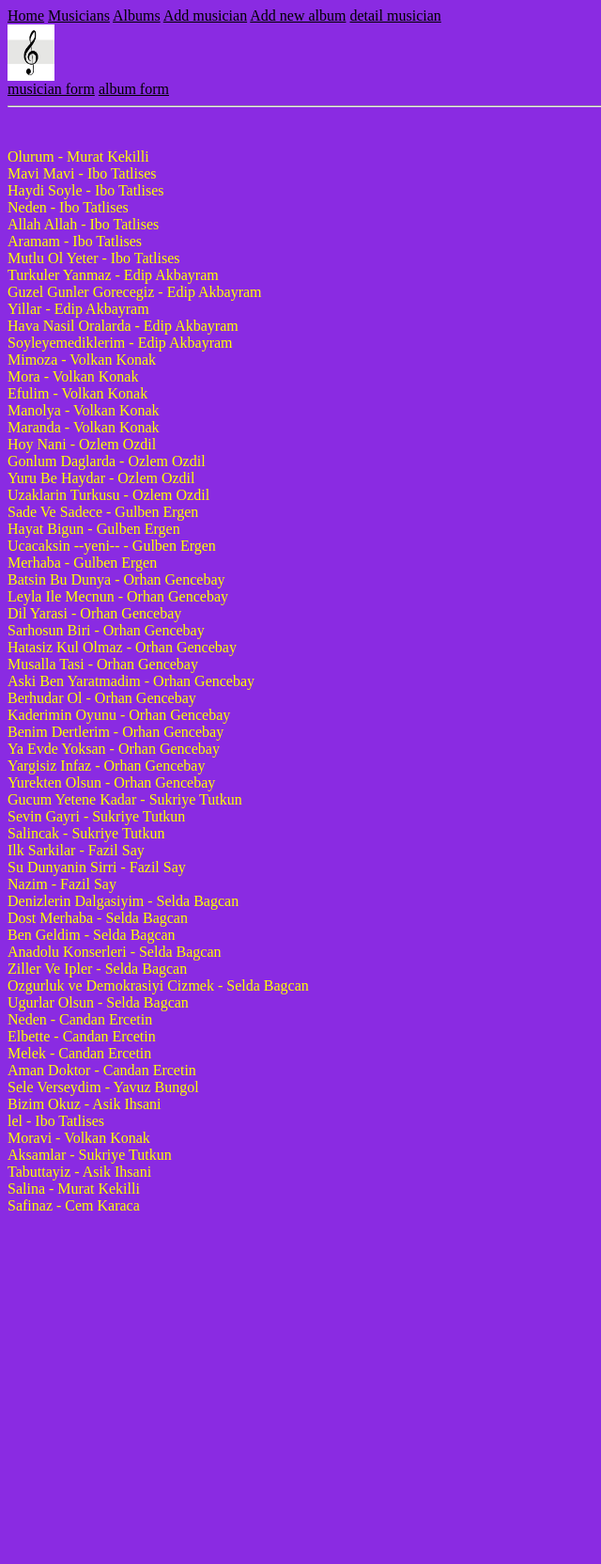
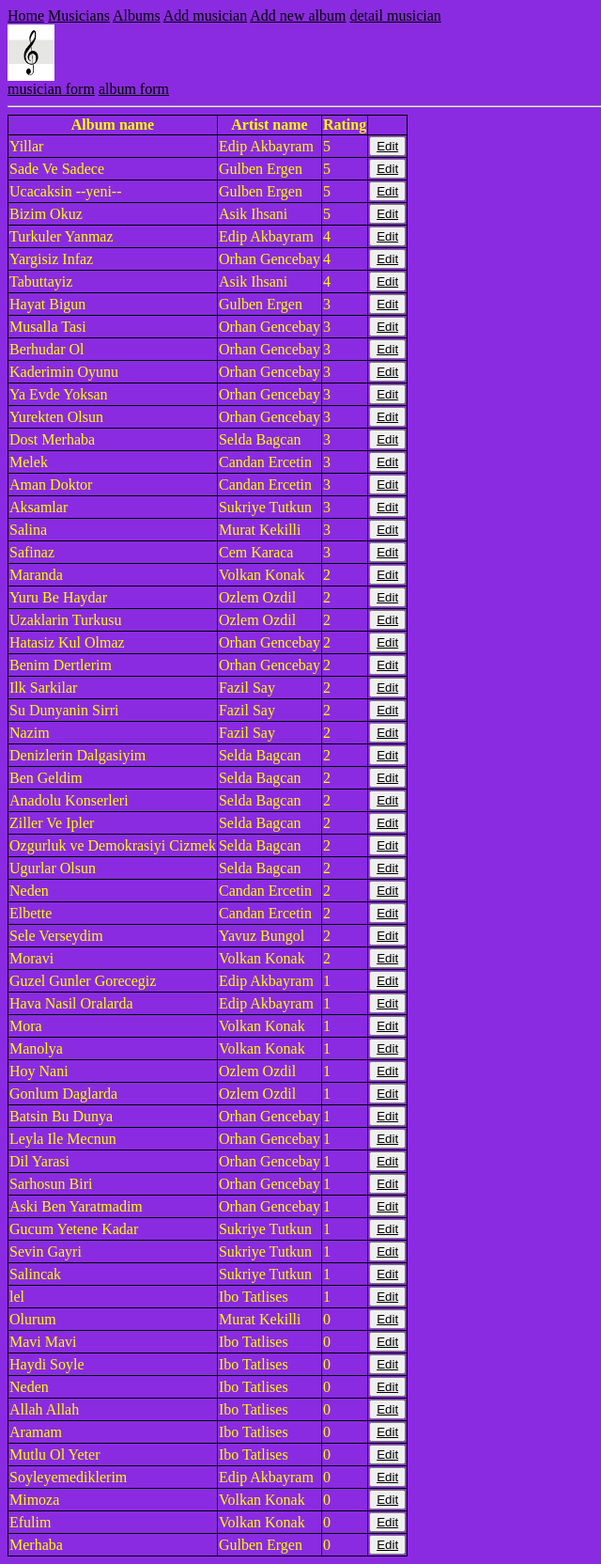
Before and after one commit to omerolkun/udemyAlbum, a Django app: page /album_list/ in a window 1280 px wide. Shown: the whole page at 94% size, without its empty margins (0-640 px from the left). Before the commit the page ends 1288 px from the top, so only its background shows below. Run offline with Django 3.2, Linux system fonts and the light colour scheme; data comes from the database, SQL or seed files in the repository.

Commit message:
album index is table, can go to edit

```diff
--- a/my_app/models.py
+++ b/my_app/models.py
@@ -28,6 +28,9 @@ class Album(models.Model):
     )
     num_stars = models.IntegerField(choices=rating)
 
+    class Meta:
+        ordering = ['-num_stars']
+
 
     def __str__(self):
         return self.name +  " (" + str(self.rel_date) + ")"
--- a/templates/my_app/album_list.html
+++ b/templates/my_app/album_list.html
@@ -3,10 +3,27 @@
 {% block content %}
 {% load static %}
 
-    <br>
-    <br>
+<style>
+    table, th, td {
+      border: 1px solid black;
+      border-collapse: collapse;
+    }
+    </style>
+<table>
+    <tr>
+        <th>Album name</th>
+        <th>Artist name</th>
+        <th>Rating</th>
+    </tr>
+
     {% for x in object_list %}
-        {{x.name}}  - {{x.artist}}
-        <br>
+        <tr>
+            <td>{{x.name}}</td>
+            <td>{{x.artist}}</td>
+            <td>{{x.num_stars}}</td>
+            <td> <button> <a href="{% url 'detail_album_page' album_detail_id=x.pk %}" >Edit</a></button></td>
+        </tr>
     {% endfor %}
+
+</table>
 {% endblock %}
```
